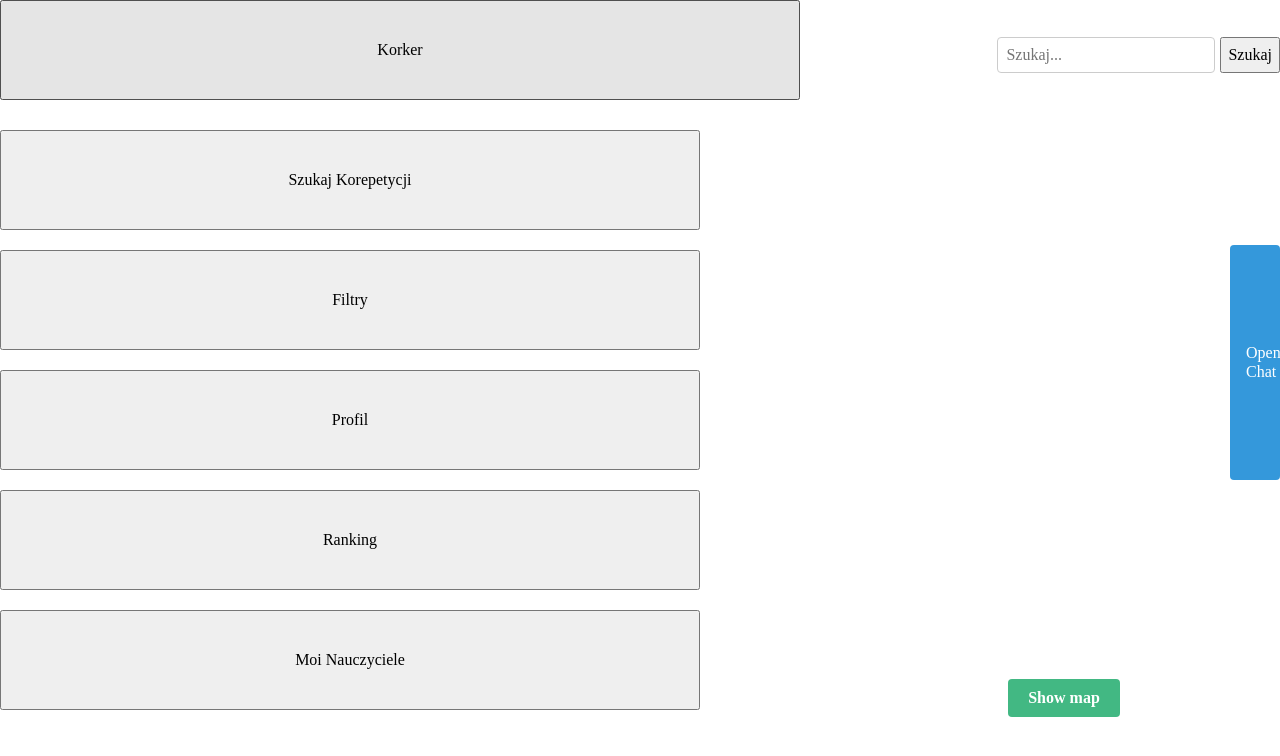
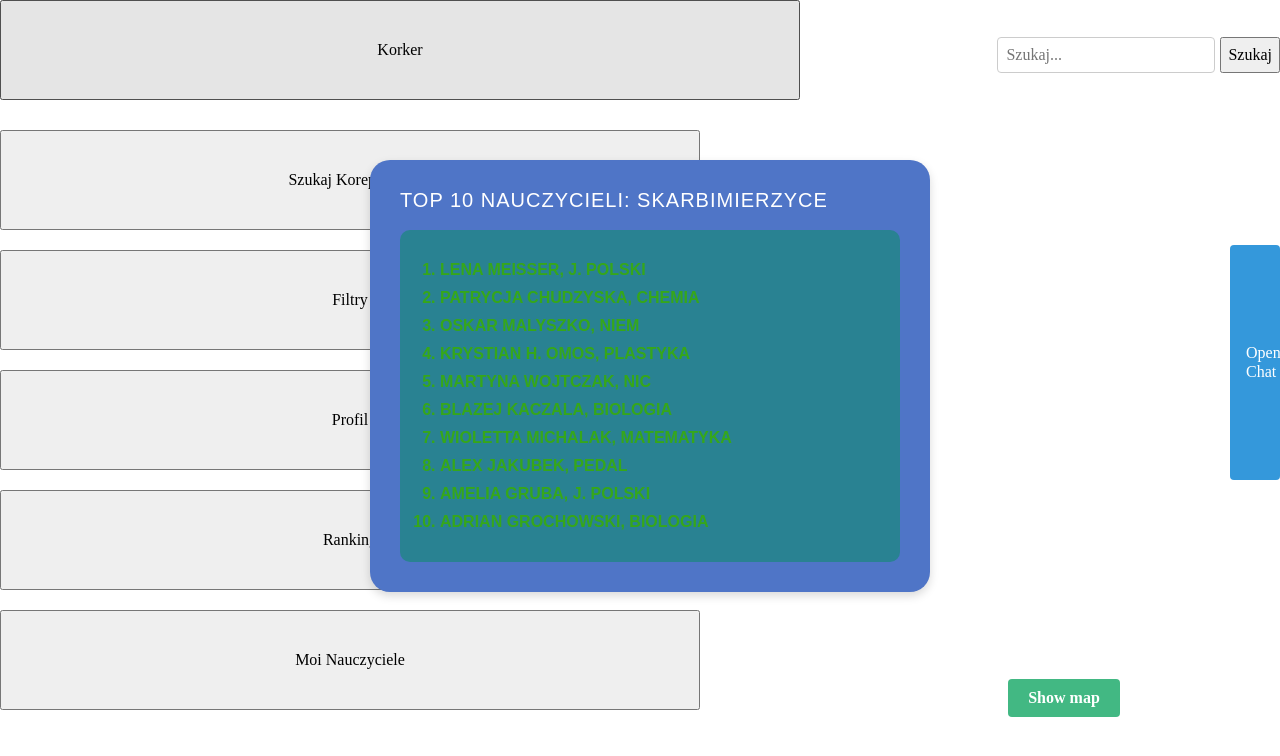
Before and after one commit to korkerteam/Korker, a Vue app: page / in a window 1280 px wide. Both pictures are taken after a click on the button "Ranking". Shown: the top 756 px of the page. Built offline with nearby package versions, Linux system fonts and the light colour scheme.

Commit message:
Ranking raz Profil Przyciski

```diff
--- a/src/App.vue
+++ b/src/App.vue
@@ -7,9 +7,21 @@ import MyTeachers from './components/MyTeachers.vue'
 import SearchBar from './views/SearchBar.vue'
 import CzatCzatSahur from './components/CzatCzatSahur.vue'
 import ProfilePage from './views/ProfilePage.vue'
+import Ranks from './components/Ranks.vue'
 import MapPage from './views/Map.vue'
 
 const showProfile = ref(false)
+const showRanks = ref(false)
+
+function toggleProfile() {
+  showProfile.value = !showProfile.value
+  if (showProfile.value) showRanks.value = false
+}
+
+function toggleRank() {
+  showRanks.value = !showRanks.value
+  if (showRanks.value) showProfile.value = false
+}
 </script>
 
 <template>
@@ -28,13 +40,16 @@ const showProfile = ref(false)
     <div class="profile-block" v-show="showProfile">
       <ProfilePage />
     </div>
+    <div class="ranks-block" v-show="showRanks">
+      <Ranks />
+    </div>
     <div class="Czaty">
       <CzatCzatSahur />
     </div>
 
     <div class="content-row">
       <div class="Przyciski">
-        <MenuPage @toggleProfile="showProfile = !showProfile" />
+        <MenuPage @toggleProfile="toggleProfile" @toggleRank="toggleRank" />
       </div>
     </div>
     <div class="Mapa">
@@ -80,8 +95,17 @@ const showProfile = ref(false)
 
 .profile-block {
   position: absolute;
-  top: 50%;
+  top: 47%;
   right: 340px;
+  transform: translateY(-50%);
+  display: flex;
+  justify-content: flex-end;
+}
+
+.ranks-block {
+  position: absolute;
+  top: 47%;
+  right: 350px;
   transform: translateY(-50%);
   display: flex;
   justify-content: flex-end;
@@ -102,6 +126,13 @@ const showProfile = ref(false)
   bottom: 40%;
 }
 
+.ranks-block {
+  position: absolute;
+  top: 47%;
+  right: 350px;
+  transform: translateY(-50%);
+}
+
 .Mapa {
   position: fixed;
   right: 12px;
--- a/src/components/Ranks.vue
+++ b/src/components/Ranks.vue
@@ -22,10 +22,6 @@
 
 <style scoped>
 .ranking-container {
-  position: absolute;
-  top: 200px;
-  left: 900px;
-
   background-color: #4f75c7; /* Niebieski kolor z projektu */
   color: white;
   padding: 30px;
--- a/src/views/MenuPage.vue
+++ b/src/views/MenuPage.vue
@@ -1,8 +1,12 @@
 <script setup>
-const emit = defineEmits(['toggleProfile'])
+const emit = defineEmits(['toggleProfile', 'toggleRank'])
 
 function handleProfileClick() {
   emit('toggleProfile')
+}
+
+function handleRankClick() {
+  emit('toggleRank')
 }
 </script>
 <template>
@@ -10,7 +14,7 @@ function handleProfileClick() {
     <button>Szukaj Korepetycji</button>
     <button>Filtry</button>
     <button @click="handleProfileClick">Profil</button>
-    <button>Ranking</button>
+    <button @click="handleRankClick">Ranking</button>
     <button>Moi Nauczyciele</button>
   </div>
 </template>
```
